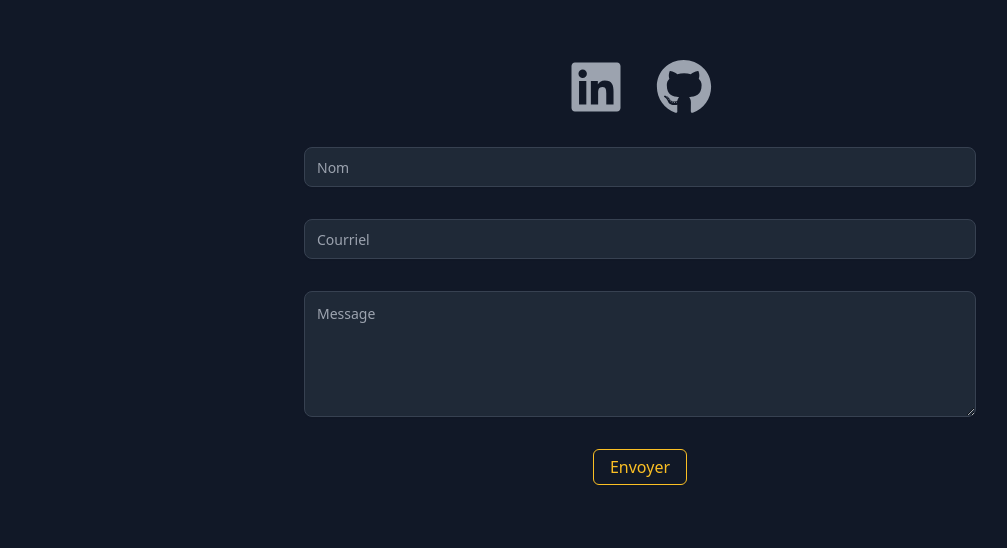
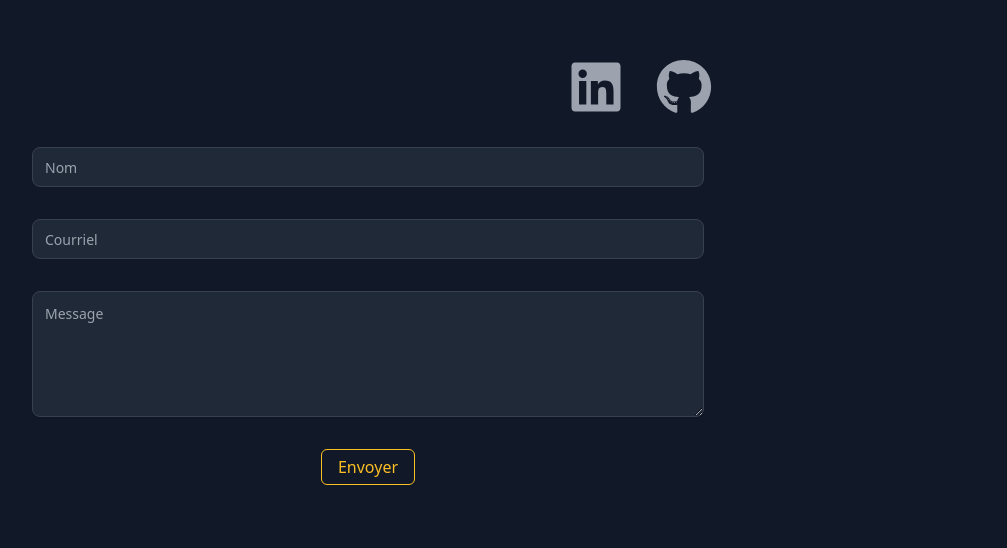
Before and after one commit to Juntakk/portfolio-v3, a Next.js app: page / in a window 1280 px wide. Shown: the part 4292-4840 px from the top of the page, without its empty margins (0-1007 px from the left). Built offline with nearby package versions, Linux system fonts and the light colour scheme.

Commit message:
Adjust padding in Contact component for improved layout consistency

```diff
--- a/src/components/shared/Contact.tsx
+++ b/src/components/shared/Contact.tsx
@@ -99,7 +99,7 @@ const Contact = () => {
   return (
     <section
       id='contact'
-      className='px-8 bg-gray-50 dark:bg-gray-900 transition-colors duration-300'
+      className='px-2 bg-gray-50 dark:bg-gray-900 transition-colors duration-300'
     >
       <motion.div
         className='container mx-auto px-4 sm:px-6'
@@ -144,10 +144,7 @@ const Contact = () => {
         </motion.div>
 
         {/* Contact Form */}
-        <motion.div
-          className='max-w-2xl mx-4 sm:mx-auto'
-          variants={childVariants}
-        >
+        <motion.div className='max-w-2xl min-w-xl' variants={childVariants}>
           <form onSubmit={handleSubmit} className='space-y-6 sm:space-y-8'>
             {/* Name */}
             <motion.div variants={childVariants}>
```
